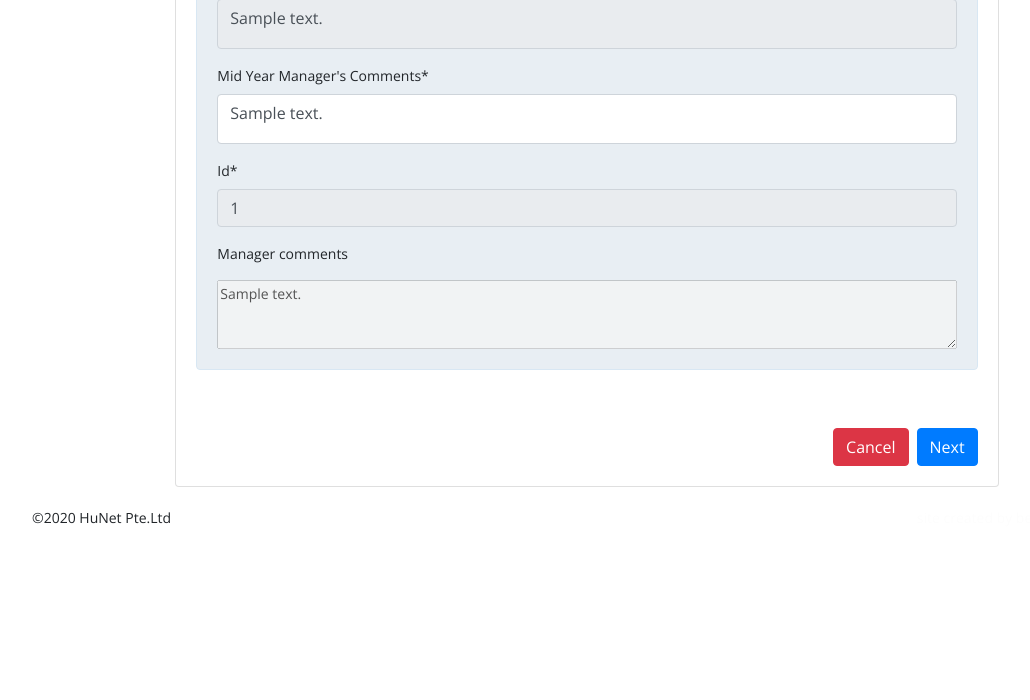
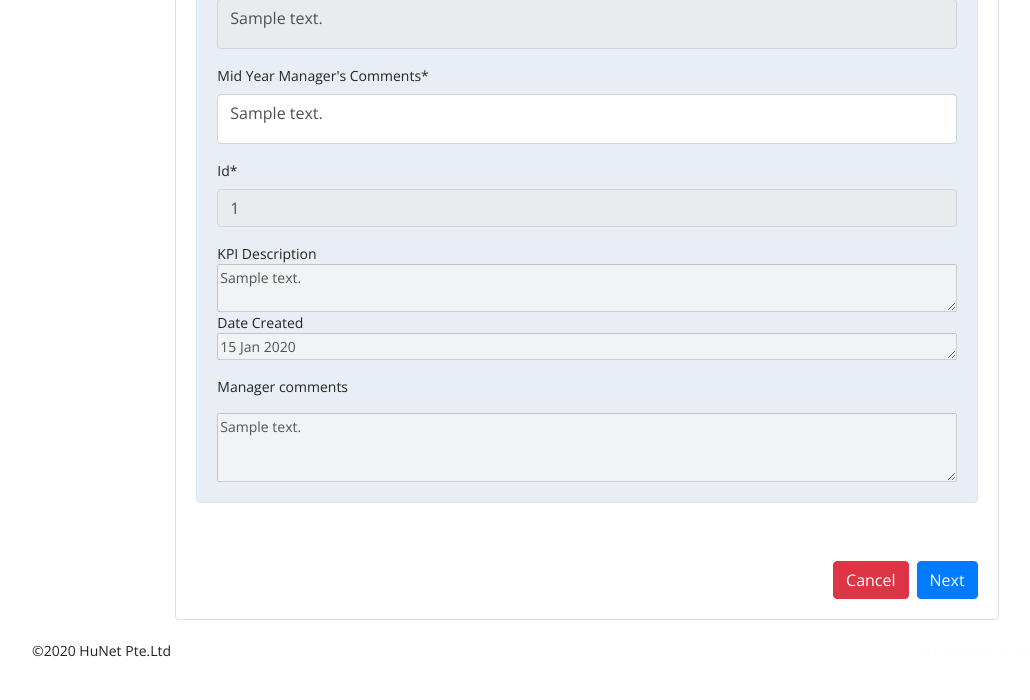
Before and after one commit to kratinidh/denselightpmp, a Django app: page /Appraisals/allM/1/UpdateMidYear/UpdateG/ in a window 1280 px wide. Shown: the part 694-1394 px from the top of the page, without its empty margins (53-1083 px from the left). Before the commit the page ends 1218 px from the top, so only its background shows below. Run offline with Django 3.2, Linux system fonts and the light colour scheme; a user stored in the database is signed in; tables that the repository leaves empty hold one stand-in row (values such as "Sample post"); grey boxes marked "Sample" are stand-in pictures; some libraries are stand-ins or nearby versions.

Commit message:
Update MidUpdateG.html

```diff
--- a/Appraisals/templates/Appraisals/MidUpdateG.html
+++ b/Appraisals/templates/Appraisals/MidUpdateG.html
@@ -61,6 +61,30 @@
 
                         <div class = "card card-body form-card">
                             {{form|crispy}}
+
+                            {%for kpi in kpis%}
+                            {%if kpi.goal_id == form.id.value%}
+
+
+                                    <tr>
+                                        <th style = "width: 40%;">KPI Description</th>
+                                        <textarea rows="2" cols="2" readonly disabled>{{kpi.description}}</textarea>
+                                        <th style = "width: 15%;">Date Created</th>
+                                        <textarea rows="1" cols="2" readonly disabled>{{kpi.date_created}}</textarea>
+                                        <!-- <th style = "width: 15%;">Due</th>
+                                        <textarea rows="3" cols="2" readonly disabled>{{kpi.due}}</textarea> -->
+
+
+                                    </tr>
+                                    <div><p>
+                                    <td></td>
+                                    </p>
+                                  </div>
+
+
+                              {%endif%}
+                              {%endfor%}
+
                             {%for comment in goal_comments%}
                             <td></td>
 
```
